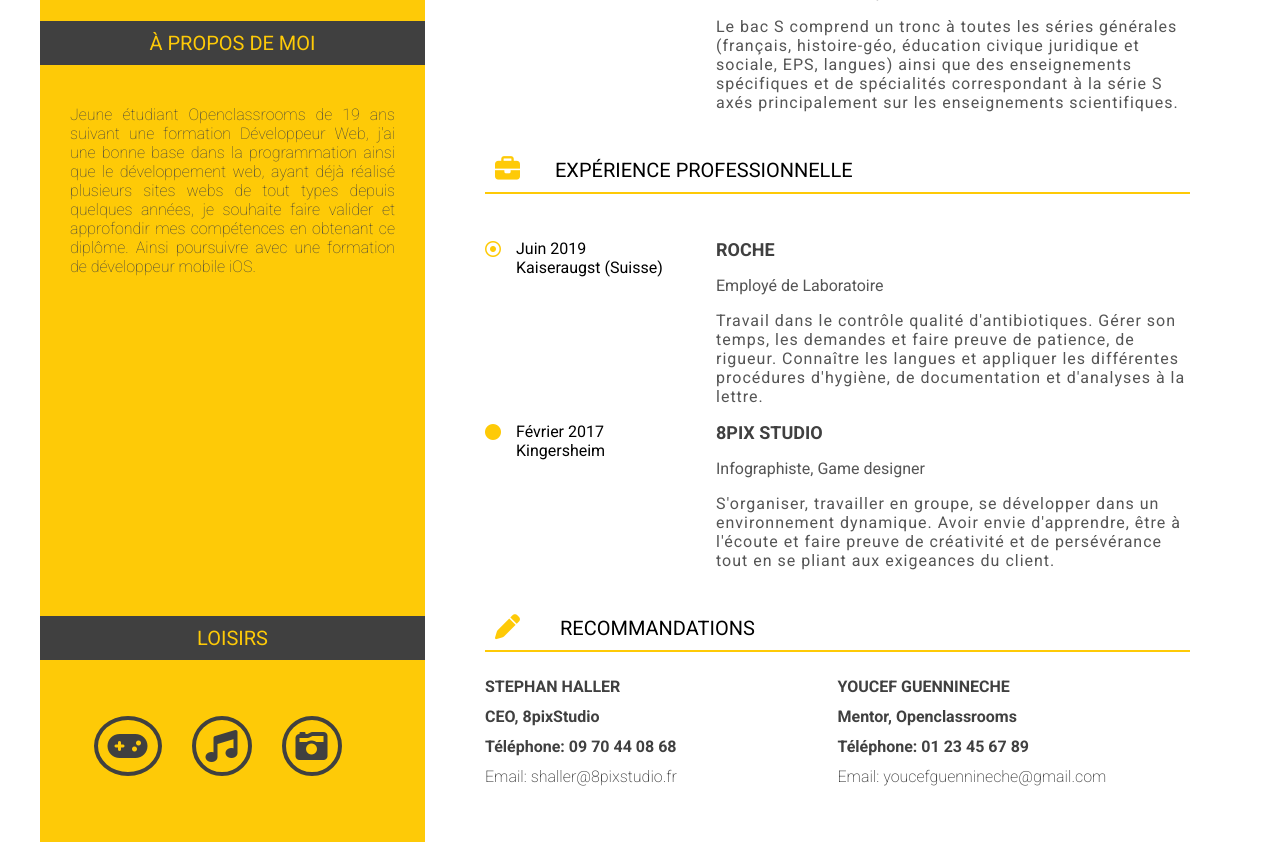
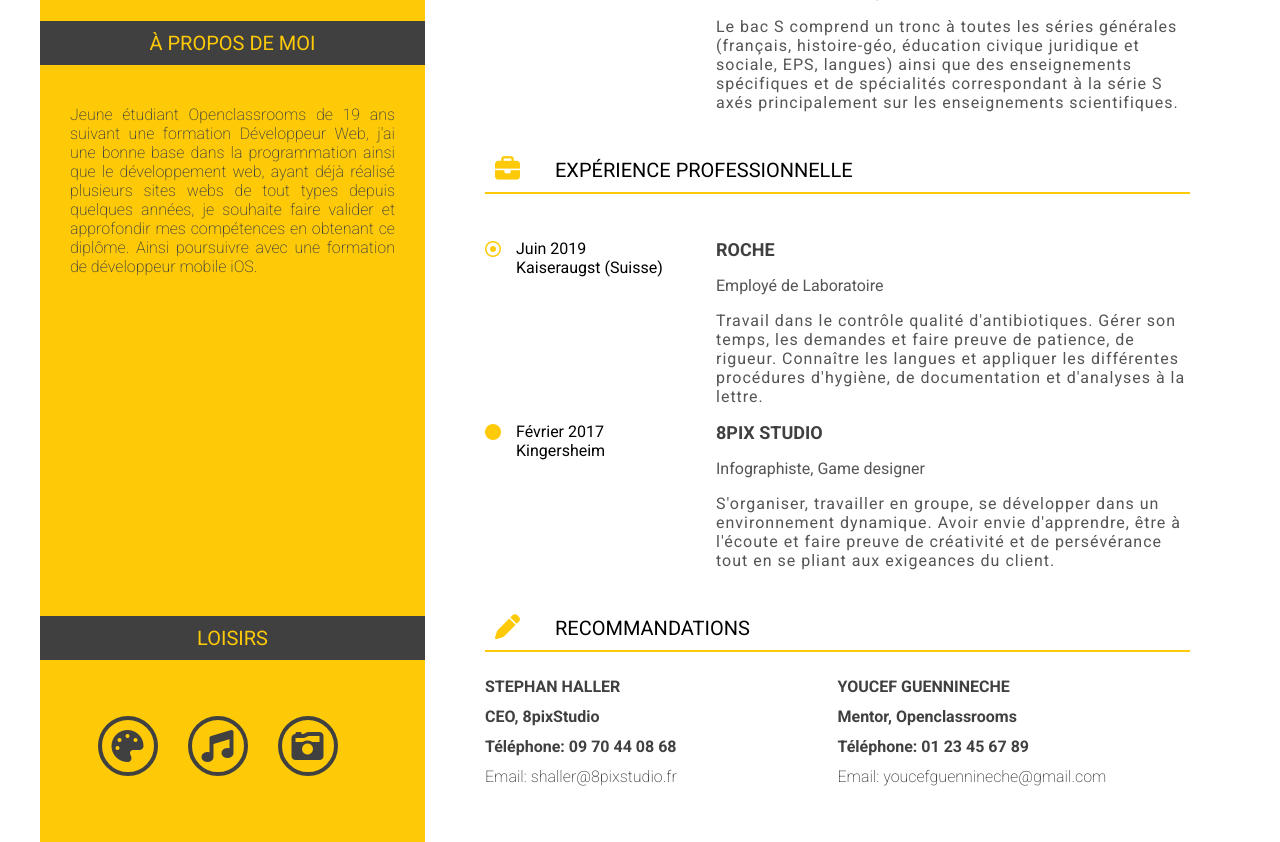
Before and after one commit to tomzidani/OC-P2, a PHP site: page / in a window 1280 px wide. Shown: the part 668-1510 px from the top of the page. Run offline with PHP 8.4, Linux system fonts and the light colour scheme; some libraries are stand-ins or nearby versions.

Commit message:
Loisirs
Changement du loisir jeu vidéo à art

```diff
--- a/assets/css/style.css
+++ b/assets/css/style.css
@@ -30,7 +30,7 @@ div.date-i{width: 200px;}
 
 /* Paragraphes */
 .p-gauche p{margin-left: 30px; margin-right: 30px; color: #404040;}
-p.about{text-align: justify; font-weight: 100;}
+p.about{text-align: justify; font-weight: 200;}
 article.infos p{color: #555555;}
 article.infos p.description{letter-spacing: 1px; font-weight: 400;}
 .r-identite{text-transform: uppercase;}
@@ -77,7 +77,6 @@ div.date i{color: #feca07;margin-right: 15px;margin-top: 2px;}
 		div.recommandations p{width: 100%;}
 		div.recommandations{display: block;}
 		h2.fonction{margin-bottom: 50px;}
-		.p-gauche p{text-align: center;}
 		.p-gauche{width: 100%; padding-top: 0px;}
 		article.infos p{font-size: 14px;}
 	}
--- a/index.html
+++ b/index.html
@@ -38,7 +38,7 @@
 			<section class="loisirs">
 				<div class="banniere"><h3>Loisirs</h3></div>
 				<ul>
-					<li><i class="fas fa-gamepad fa-2x"></i></li>
+					<li><i class="fas fa-palette fa-2x"></i></li>
 					<li><i class="fas fa-music fa-2x"></i></li>
 					<li><i class="fas fa-camera-retro fa-2x"></i></li>
 				</ul>
@@ -112,7 +112,7 @@
 
 			<!-- Section recommandations -->
 			<section class="recommandations">
-				<div class="banniere"><h3><i class="fas fa-pen fa-lg"></i> Recommandations</h3></div>
+				<div class="banniere"><h3><i class="fas fa-pen fa-lg"></i>Recommandations</h3></div>
 				<div class="recommandations">
 					<!-- Recommandation Stephan Haller -->
 					<p>
```
